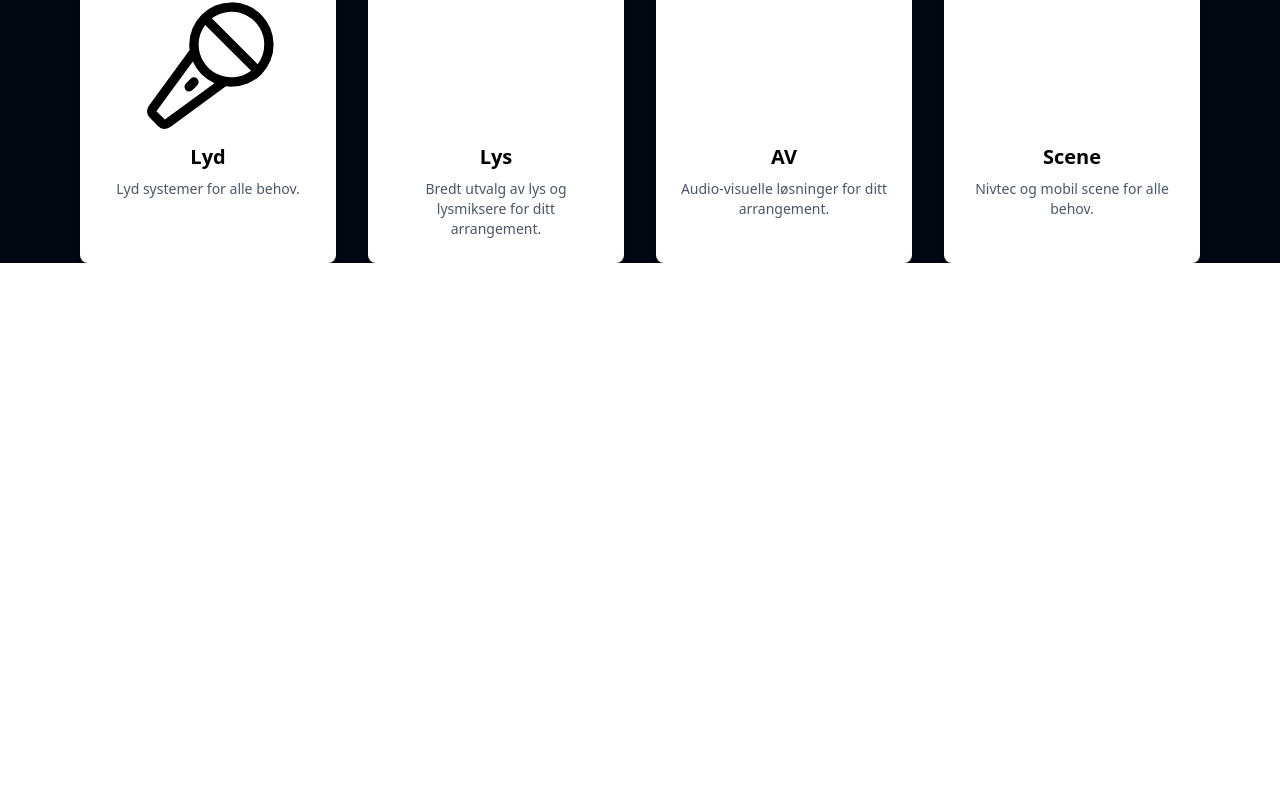
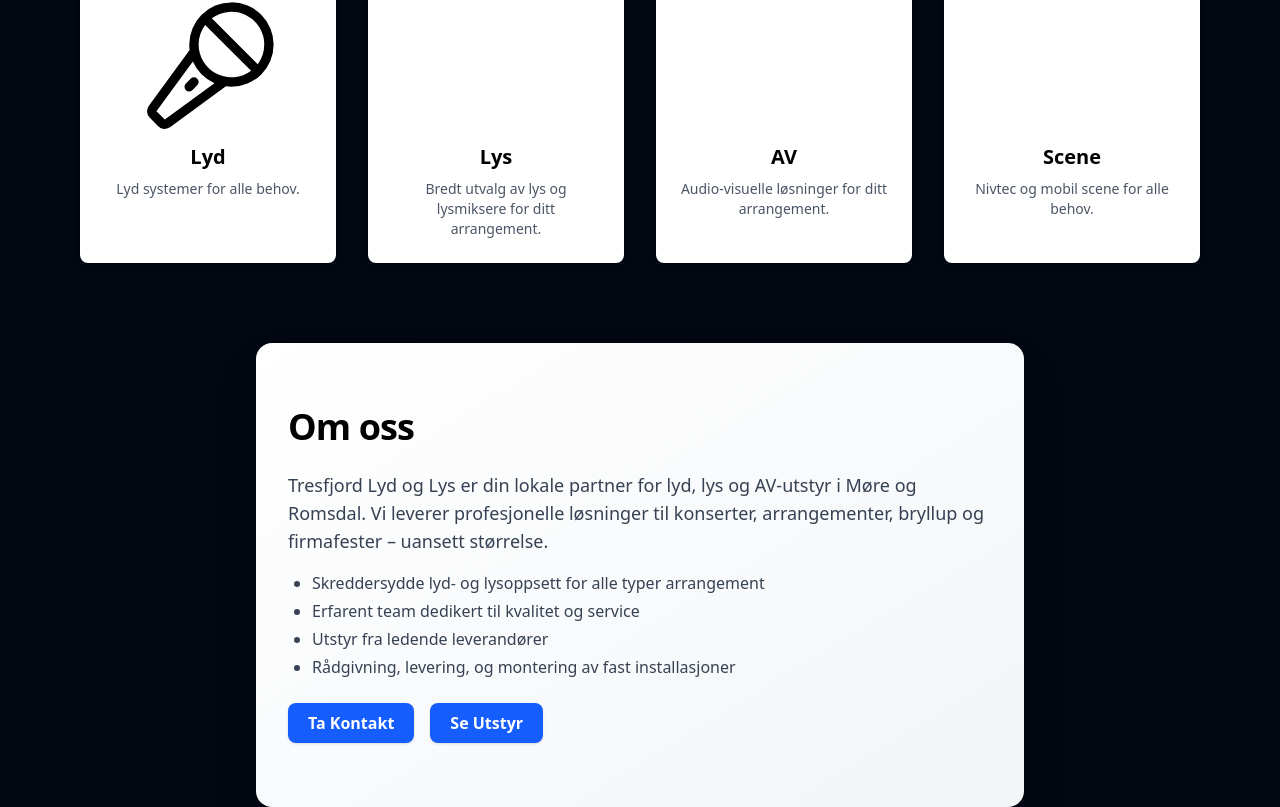
Before and after one commit to blinkelys-productions/tresfjordll, a Vue app: page / in a window 1280 px wide. Shown: the part 595-1402 px from the top of the page. Before the commit the page ends 858 px from the top, so only its background shows below. Built offline with nearby package versions, Linux system fonts and the light colour scheme; some icons are missing.

Commit message:
Feat: about section

```diff
--- /dev/null
+++ b/src/components/about.vue
@@ -0,0 +1,47 @@
+<template>
+    <div class="max-w-3xl mx-auto py-16 px-8 bg-gradient-to-br from-white via-gray-50 to-gray-100 rounded-2xl shadow-2xl">
+        <div class="flex items-center mb-6">
+            <h1 class="text-4xl font-extrabold text-black tracking-tight">Om oss</h1>
+        </div>
+        <p class="text-lg text-muted-foreground mb-4 text-gray-700">
+            Tresfjord Lyd og Lys er din lokale partner for lyd, lys og AV-utstyr i Møre og Romsdal. Vi leverer profesjonelle løsninger til konserter, arrangementer, bryllup og firmafester – uansett størrelse.
+        </p>
+        <ul class="list-disc pl-6 text-base text-gray-700 mb-6 space-y-1">
+            <li>Skreddersydde lyd- og lysoppsett for alle typer arrangement</li>
+            <li>Erfarent team dedikert til kvalitet og service</li>
+            <li>Utstyr fra ledende leverandører</li>
+            <li>Rådgivning, levering, og montering av fast installasjoner</li>
+        </ul>
+        <div class="flex flex-col sm:flex-row gap-4 text-gray-700">
+            <button
+                @click="scrollToSection('contact')"
+                class="px-5 py-2 rounded-lg bg-blue-600 text-white font-semibold shadow hover:bg-blue-700 transition-colors duration-300 focus:outline-none"
+                type="button"
+            >
+                Ta Kontakt
+            </button>
+            <button
+                @click="scrollToSection('equipment')"
+                class="px-5 py-2 rounded-lg bg-blue-600 text-white font-semibold shadow hover:bg-blue-700 transition-colors duration-300 focus:outline-none"
+                type="button"
+            >
+                Se Utstyr
+            </button>
+        </div>
+    </div>
+</template>
+
+<script lang="ts">
+export default {
+    name: 'About',
+    methods: {
+      scrollToSection(sectionId) {
+        const element = document.getElementById(sectionId)
+        if (element) {
+          element.scrollIntoView({ behavior: 'smooth' })
+          this.isMenuOpen = false
+        }
+      },
+    }
+}
+</script>
--- a/src/pages/home.vue
+++ b/src/pages/home.vue
@@ -4,6 +4,7 @@
   import Hero from '../components/hero.vue';
   import FirstInfo from '../components/first-info.vue';
   import Navbar from '../components/navbar.vue';
+  import About from '../components/about.vue';
 </script>
 
 <template>
@@ -18,5 +19,8 @@
     <section id="services">
       <FirstInfo/>
     </section>
+    <section id="about" class="mt-20">
+      <About/>
+    </section>
   </div>
 </template>
```
